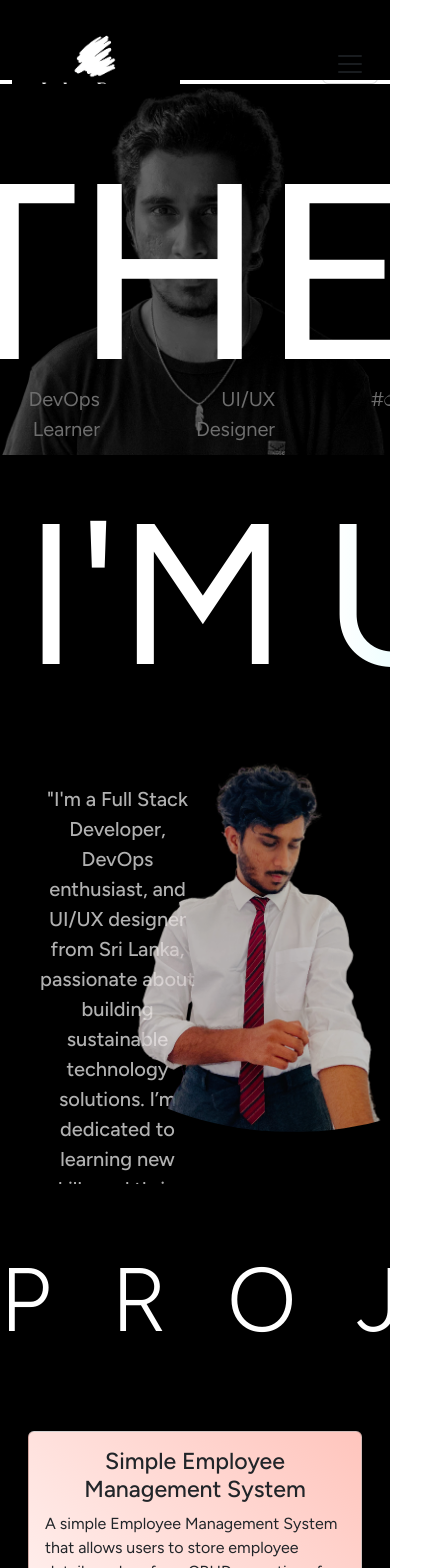
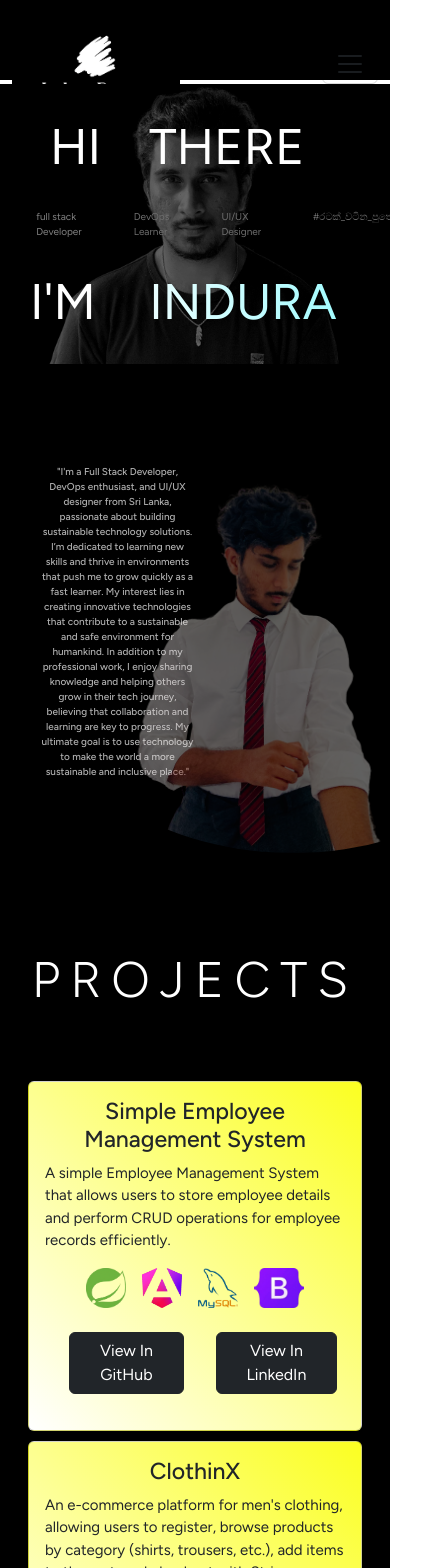
Before and after one commit to indura08/Portfolio, an Angular app in the folder portfolio/: page / in a window 390 px wide. Shown: the top 1568 px of the page, 448 px wide, since content can reach past the window. Built offline with nearby package versions, Linux system fonts and the light colour scheme; a web font is replaced by a local one.

Commit message:
commiting main pagee responsiveness's codes

```diff
--- a/portfolio/src/app/components/header/header.component.html
+++ b/portfolio/src/app/components/header/header.component.html
@@ -14,7 +14,7 @@
         </div>
 
         <button class="navbar-toggler" type="button" data-bs-toggle="collapse" data-bs-target="#navmenu">
-            <span class="navbar-toggler-icon"></span>
+            <span class="navbar-toggler-icon text-white"></span>
         </button>
 
         <div class="collapse navbar-collapse" id="navmenu">
--- a/portfolio/src/app/pages/main/main.component.html
+++ b/portfolio/src/app/pages/main/main.component.html
@@ -14,15 +14,16 @@
 <link rel="stylesheet" href="https://fonts.googleapis.com/css2?family=Material+Symbols+Outlined:opsz,wght,FILL,GRAD@24,400,0,0" />
 
 
+
 <header></header>
 
-<div class="">
+<div class="main-container">
     <div class="d-flex flex-column hello-div">
 
-        <div class="d-flex flex-row" style="height: 300px;">
-            <div class="mx-4" style="font-size: 250px; color: white;">
+        <div class="d-flex flex-row" style="height: 300px;" id="firstdiv">
+            <div class="mx-4 " style="font-size: 250px; color: white;">
                 <div style="margin-left: 50px;" data-aos="fade-right">
-                    HI
+                    HI&nbsp;
                 </div>
             </div>
 
@@ -35,24 +36,24 @@
         </div>
 
         <div class="d-flex flex-row justify-content-center">
-          <div class="mx-5" style="font-size: 20px; font-family: figtree; color: rgb(129, 129, 129);">
+          <div class="mx-5" id="secondmaindiv" style="font-size: 20px; font-family: figtree; color: rgb(129, 129, 129);">
               full stack Developer
           </div>
 
-          <div class="mx-5 text-end" style="font-size: 20px; font-family: figtree; color: rgb(110, 110, 110);">
+          <div class="mx-5" id="secondmaindiv" style="font-size: 20px; font-family: figtree; color: rgb(110, 110, 110);">
             DevOps Learner
           </div>
 
-          <div class="mx-5 text-end" style="font-size: 20px; font-family: figtree; color: rgb(110, 110, 110);">
+          <div class="mx-5" id="secondmaindiv" style="font-size: 20px; font-family: figtree; color: rgb(110, 110, 110);">
             UI/UX Designer
           </div>
 
-          <div class="mx-5 text-end" style="font-size: 20px; font-family: figtree; color: rgb(110, 110, 110);">
+          <div class="mx-5" id="secondmaindiv-sub" style="font-size: 20px; font-family: figtree; color: rgb(110, 110, 110);">
             #රටක්_වටින_පුතෙක්
           </div>
         </div>
 
-        <div class="d-flex flex-row" style="height: 300px;">
+        <div class="d-flex flex-row" style="height: 300px;" id="firstdivsub">
           <div class="mx-4" style="font-size: 200px; color: white;">
               <div>
                   I'M
@@ -66,8 +67,8 @@
       </div>
     </div>
 
-    <div class="main-div d-flex">
-        <div class="w-50 fs-5 text-center custom-div">
+    <div class="main-div d-flex" id="thirddivContainer">
+        <div class="w-50 fs-5 text-center custom-div" id="thirdDiv">
             "I'm a Full Stack Developer, DevOps enthusiast, and UI/UX designer from Sri Lanka,
             passionate about building sustainable technology solutions. I’m dedicated to learning new skills
             and thrive in environments that push me to grow quickly as a fast learner. My interest lies in
@@ -77,14 +78,14 @@
             technology to make the world a more sustainable and inclusive place."
         </div>
 
-        <div class="w-50 d-flex align-item-center justify-content-center mt-5">
+        <div class="w-50 d-flex align-items-center justify-content-center mt-5" id="thirdDivImg">
             <img src="assets/pic2.png" class="div-2-image rounded-circle">
         </div>
     </div>
 
     <div class="main-div d-flex flex-column" style="height: 700px;" id="projects">
-        <div class="mt-5">
-            <p data-aos="fade-right" class="text-center fw-lighter" style="font-family: Figtree; font-size: 90px; letter-spacing: 60px;">
+        <div class="mt-5" >
+            <p id="projects1" data-aos="fade-right" class="text-center fw-lighter" style="font-family: Figtree; font-size: 90px; letter-spacing: 60px;">
               <span data-aos="fade-right">PROJ</span><span data-aos="fade-left">ECTS</span></p>
         </div>
 
@@ -99,7 +100,7 @@
               <div class="carousel-item active">
                 <div class="row py-5 mx-3">
                   <div class="col-md-4">
-                    <div class="card project-component" style="height: 350px;">
+                    <div class="card project-component" style="height: 350px;" id="cardComponent">
                       <div class="card-body">
                         <h3 class="card-title text-center">NourishNet</h3>
                         <p class="card-text">NourishNet is a platform that connects food donors with recipients to
@@ -122,7 +123,7 @@
                     </div>
                   </div>
                   <div class="col-md-4">
-                    <div class="card project-component" style="height: 350px;">
+                    <div class="card project-component" style="height: 350px;" id="cardComponent">
                       <div class="card-body">
                         <h3 class="card-title text-center">Workiez</h3>
                         <p class="card-text">Workiez connects users who need tasks done with skilled workers.
@@ -168,7 +169,7 @@
               <div class="carousel-item">
                 <div class="row py-5 mx-3">
                   <div class="col-md-4">
-                    <div class="card project-component" style="height: 350px;">
+                    <div class="card project-component" style="height: 350px;" id="cardComponent">
                       <div class="card-body">
                         <h3 class="text-center card-title">Simple Employee Management System</h3>
                         <p class="card-text">A simple Employee Management System that allows users to store
@@ -188,7 +189,7 @@
                     </div>
                   </div>
                   <div class="col-md-4">
-                    <div class="card project-component" style="height: 350px;">
+                    <div class="card project-component" style="height: 350px;" id="cardComponent">
                       <div class="card-body">
                         <h3 class="text-center card-title">ClothinX</h3>
                         <p class="card-text">An e-commerce platform for men's clothing, allowing users to register,
@@ -235,7 +236,7 @@
               <div class="carousel-item">
                 <div class="row py-5 mx-3">
                   <div class="col-md-4">
-                    <div class="card project-component" style="height: 350px;">
+                    <div class="card project-component" style="height: 350px;" id="cardComponent">
                       <div class="card-body">
                         <h3 class="card-title text-center">Project To Learn Docker</h3>
                         <p class="card-text">A simple CRUD app for managing contact details to learn Docker, focusing on creating images, running containers, and pushing images to Docker Hub for hands-on Docker experience</p>
@@ -299,9 +300,9 @@
 
     </div>
 
-    <div class="main-div" style="height: 320px;">
+    <div class="main-div" style="height: 320px;" id="skils">
       <div class="">
-        <p data-aos="fade-left" class="text-center fw-lighter" style="font-family: Figtree; font-size: 60px; letter-spacing: 60px;">
+        <p data-aos="fade-left" id="skills1" class="text-center fw-lighter" style="font-family: Figtree; font-size: 60px; letter-spacing: 60px;">
           <span data-aos="fade-right">SKI</span><span data-aos="fade-left">LLS</span></p>
       </div>
 
@@ -340,13 +341,13 @@
 
     <div class="main-div d-flex flex-column" style="height: 1000px;" id="aboutMe">
       <div class="">
-        <p data-aos="fade-left" class="text-center fw-lighter" style="font-family: Figtree; font-size: 150px; letter-spacing: 10px;">
+        <p data-aos="fade-left" id="aboutMe1" class="text-center fw-lighter" style="font-family: Figtree; font-size: 150px; letter-spacing: 10px;">
           <span data-aos="fade-right">ABOUT</span><span data-aos="fade-left"><i><span class="text-warning"> ME</span></i></span></p>
       </div>
 
-      <div class="d-flex flex-row mt-5">
+      <div class="d-flex flex-row mt-5" id="aboutMe2">
 
-        <div class="about-me-divs d-flex flex-column" style="width:400px; height:630px; margin-left: 20px; margin-bottom: 30px; font-family:Figtree">
+        <div class="about-me-divs d-flex flex-column" id="aboutMe2-1" style="width:400px; height:630px; margin-left: 20px; margin-bottom: 30px; font-family:Figtree">
           <p class="text-center fs-4 px-4 py-4">"I completed my Advanced Level examinations (Maths Stream) at Asoka College,
             achieving two Bs and one C. Currently, I am pursuing my undergraduate degree at Sabaragamuwa
             University of Sri Lanka, where I am enrolled in the Bachelor of Science Honours in Computing
@@ -355,7 +356,7 @@
         </div>
 
         <div class="d-flex flex-column">
-          <div class="custom-about-me-div d-flex align-items-end px-4 py-4 fs-5" style="line-height: 1.8; width:400px; height:300px; margin-left: 20px; margin-bottom: 30px; font-family:Figtree;">
+          <div class="custom-about-me-div d-flex align-items-end px-4 py-4 fs-5" id="aboutMe2-2" style="line-height: 1.8; width:400px; height:300px; margin-left: 20px; margin-bottom: 30px; font-family:Figtree;">
             Hello👋<br>
             Im Indura upasith perera<br>
             You can call me indura<br>
@@ -364,7 +365,7 @@
 
 
 
-          <div class="about-me-divs px-4 py-4 fs-5" style="line-height: 1.8; width:400px; height:300px; margin-left: 20px; margin-bottom: 30px; font-family:Figtree">
+          <div class="about-me-divs px-4 py-4 fs-5" id="aboutMe2-2" style="line-height: 1.8; width:400px; height:300px; margin-left: 20px; margin-bottom: 30px; font-family:Figtree">
 
             Interests<br>
             FoodBall⚽<br>
@@ -377,14 +378,14 @@
         </div>
 
         <div class="d-flex flex-column">
-          <div class="about-me-divs d-flex align-items-center px-4 py-4 fs-5" style="line-height: 1.8; width:400px; height:300px; margin-left: 20px; margin-bottom: 30px; font-family:Figtree">
+          <div class="about-me-divs d-flex align-items-center px-4 py-4 fs-5" id="aboutMe2-2" style="line-height: 1.8; width:400px; height:300px; margin-left: 20px; margin-bottom: 30px; font-family:Figtree">
            Contact Me<br>
            Email: induraperera3&#64;gmail.com<br>
            Phone: 0770267931<br>
            <a href="https://www.linkedin.com/in/indura-perera-306687317/" style="text-decoration: none; color: inherit;">LinkedIn</a>
           </div>
 
-          <div class="custom-about-me-div2 d-flex align-items-end px-4 py-4 fs-5" style="line-height: 1.8; width:400px; height:300px; margin-left: 20px; margin-bottom: 30px; font-family:Figtree">
+          <div class="custom-about-me-div2 d-flex align-items-end px-4 py-4 fs-5" id="aboutMe2-2" style="line-height: 1.8; width:400px; height:300px; margin-left: 20px; margin-bottom: 30px; font-family:Figtree">
             Apart from being a full stack devloper and a Dev-Ops learner, I'm also a UI/UX designer 😉<br>
             Hire me!
 
@@ -401,12 +402,12 @@
 
     <div class="d-flex flex-column align-item-center mt-1" style="height: 350px;" id="footer">
         <div>
-          <p class="text-center fw-lighter" style="cursor: default; font-family: Figtree; font-size: 90px; letter-spacing: 30px;opacity: 0.4;">
+          <p class="text-center fw-lighter" id="footer1" style="cursor: default; font-family: Figtree; font-size: 90px; letter-spacing: 30px;opacity: 0.4;">
             THANK  YOU</p>
         </div>
 
         <div class="mx-5 footer-div">
-          <p class="text-center">As a passionate and fast learner, I am constantly seeking opportunities to expand my knowledge and
+          <p class="text-center" id="footer-main-p">As a passionate and fast learner, I am constantly seeking opportunities to expand my knowledge and
           skills. I believe that my enthusiasm and adaptability allow me to contribute meaningfully to
           projects, even as I continue my learning journey. I am eager to collaborate, grow, and make a
           positive impact within a dynamic team. If you are looking for someone who is committed to personal
@@ -414,8 +415,8 @@
           projects. Let’s connect and explore the possibilities together!</p>
         </div>
 
-        <div class="d-flex flex-row align-items-center justify-content-center mb-5">
-          <p style="margin-right: 90px; color:grey">Socials:</p>
+        <div class="d-flex flex-row align-items-center justify-content-center mb-5" id="footer2">
+          <p id="footer2-p" style="margin-right: 90px; color:grey">Socials:</p>
           <a href="https://github.com/indura08"><img src="assets/githubIcon.png" class="social" style="margin-right: 90px;"></a>
           <a href="https://www.instagram.com/indura.08?igsh=NjJsZ3d5a2h0a2R4&utm_source=qr"><img src="assets/instagram.png" class="social" style="margin-right: 90px;"></a>
           <a href="https://www.linkedin.com/in/indura-perera-306687317/"><img src="assets/linkedin.png" class="social"></a>
@@ -429,3 +430,18 @@
     </div>
 
 </div>
+
+<script>
+  function removeAOSOnMobileView(){
+    if(window.innerWidth <= 767){
+      document.querySelectorAll('[data-aos]').forEach(function(element) {
+        element.removeAttribute('data-aos');
+      });
+
+      AOS.refresh();
+    }
+  }
+
+  window.addEventListener('load' , removeAOSOnMobileView);
+  window.addEventListener('resize' , removeAOSOnMobileView);
+</script>
--- a/portfolio/src/app/pages/main/main.component.scss
+++ b/portfolio/src/app/pages/main/main.component.scss
@@ -5,6 +5,156 @@
     /*background: linear-gradient(45deg, #8e44ad, #1abc9c)*/
     -webkit-background-clip: text;
     -webkit-text-fill-color: transparent;
+}
+.main-container{
+    width: 100%;
+}
+
+@media(max-width: 932px){
+    .hello-div{
+        height: 280px !important;
+        width: 100% !important;
+
+    }
+    .hello-div .mx-4{
+        font-size: 50px !important;
+        margin: 0 !important;
+        display: flex !important;
+        flex-direction: column !important;
+        justify-content: center !important;
+        align-items: center;
+    }
+
+    #firstdiv{
+        display: flex !important;
+        // flex-direction: column !important;
+        align-items:center;
+        justify-content: center;
+        height:160px !important;
+    }
+
+    #secondmaindiv{
+        font-size: 10px !important;
+        margin-right: 4px !important;
+    }
+
+    #secondmaindiv-sub{
+        font-size: 10px !important;
+        margin-right: 0 !important;
+    }
+
+    #firstdivsub{
+        display: flex !important;
+        // flex-direction: column !important;
+        align-items:center !important;
+        justify-content: center !important;
+        margin-left: 30px !important;
+        height:160px !important;
+        font-size: 40px !important;
+    }
+
+    #thirddivContainer{
+        height: 530px;;
+    }
+
+    #thirdDiv{
+        font-size: 10px !important;
+        position: relative !important;
+    }
+
+    #thirdDivImg{
+        opacity: 0.5 !important;
+        display: flex !important;
+        align-items: center !important;
+        justify-content: center !important;
+    }
+
+    #projects{
+        height:1270px !important;
+    }
+
+    #projects1{
+        font-size: 50px !important;
+        letter-spacing: 10px !important;
+    }
+
+    #cardComponent{
+        height: 350px !important;
+        font-size: 15px !important;
+        margin-bottom: 10px !important;
+    }
+
+    #skills{
+
+    }
+
+    #skills1{
+        font-size: 50px !important;
+        letter-spacing: 10px !important;
+    }
+
+    .skill-div-icon{
+        height: 50px !important;
+        width: 50px !important;
+    }
+
+    #aboutMe{
+        height: 2200px !important;
+        text-align: center;
+    }
+
+    #aboutMe1{
+        font-size: 50px !important;
+    }
+
+    #aboutMe2{
+        display: flex !important;
+        flex-direction: column !important;
+    }
+
+    #aboutMe2-1{
+        width: 340px !important;
+        color: rgb(202, 202, 202);
+    }
+
+    #aboutMe2-2{
+        width: 340px !important;
+        color: rgb(180, 180, 180);
+    }
+
+    .custom-button{
+        color: white;
+    }
+
+    #footer{
+        height: 630px !important;
+    }
+
+    #footer1{
+        font-size: 40px !important;
+        text-align: center;
+    }
+
+    #footer2{
+        width:350px !important;
+    }
+
+    .social {
+        margin-right: 40px !important;
+    }
+
+    #footer2-p{
+        font-size: 25px !important;
+        color: black !important;
+        font-weight: 400 !important;
+        margin-right: 30px !important;
+        margin-top: 10px !important;
+        margin-left: 30px !important;
+    }
+
+    #footer-main-p{
+        font-size: 17px !important;
+    }
 }
 
 .hello-div{
@@ -64,7 +214,7 @@
     //background: linear-gradient(90deg, #ffffff, #a1ffaa) ;
     font-family: Figtree;
     font-weight: 400;
-    background: linear-gradient(45deg, #ffffff, #ffc5bd);
+    background: linear-gradient(45deg, #ffffff, #fbff22);
 }
 
 .custom-div{
@@ -211,7 +361,6 @@
     width:100%;
     height:50px;
     color:grey;
-    background-color: transparent;
     border-color: grey;
     cursor: pointer;
     display: flex;
--- a/portfolio/src/index.html
+++ b/portfolio/src/index.html
@@ -4,7 +4,7 @@
   <meta charset="utf-8">
   <title>Portfolio</title>
   <base href="/">
-  <meta name="viewport" content="width=device-width, initial-scale=1">
+  <meta name="viewport" content="width=device-width, initial-scale=1.0">
   <link rel="icon" type="image/x-icon" href="favicon.ico">
   <link href="https://cdn.jsdelivr.net/npm/bootstrap@5.3.3/dist/css/bootstrap.min.css" rel="stylesheet" integrity="sha384-QWTKZyjpPEjISv5WaRU9OFeRpok6YctnYmDr5pNlyT2bRjXh0JMhjY6hW+ALEwIH" crossorigin="anonymous">
   <link href="https://unpkg.com/aos@2.3.1/dist/aos.css" rel="stylesheet">
```
Also changed, not shown: portfolio/src/assets/menu-bar.png (added).
